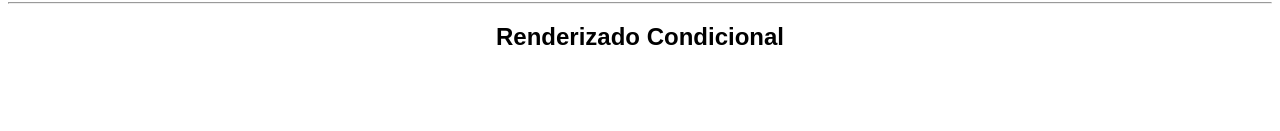
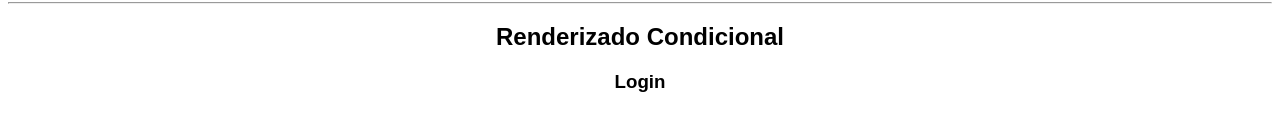
Before and after one commit to jrodriguezc160/workspace-react, a React (Create React App) app: page / in a window 1280 px wide. Shown: the part 645-776 px from the top of the page. Built offline with nearby package versions, Linux system fonts and the light colour scheme.

Commit message:
log ternario

```diff
--- a/src/components/RenderizadoCondicional.js
+++ b/src/components/RenderizadoCondicional.js
@@ -1,10 +1,35 @@
-import React, {Component} from "react";
+import React, { Component } from "react";
+
+function Login() {
+    return (
+        <div>
+            <h3>Login</h3>
+        </div>
+    )
+}
+
+function Logout() {
+    return (
+        <div>
+            <h3>Logout</h3>
+        </div>
+    )
+}
 
 export default class RenderizadoCondicional extends Component {
+    constructor(props) {
+        super(props);
+        this.state = {
+            session: true
+        }
+    }
+
     render() {
-        return(
+        return (
             <div>
                 <h2>Renderizado Condicional</h2>
+
+                {this.state.session ? <Login /> : <Logout />}
             </div>
         )
     }
```
